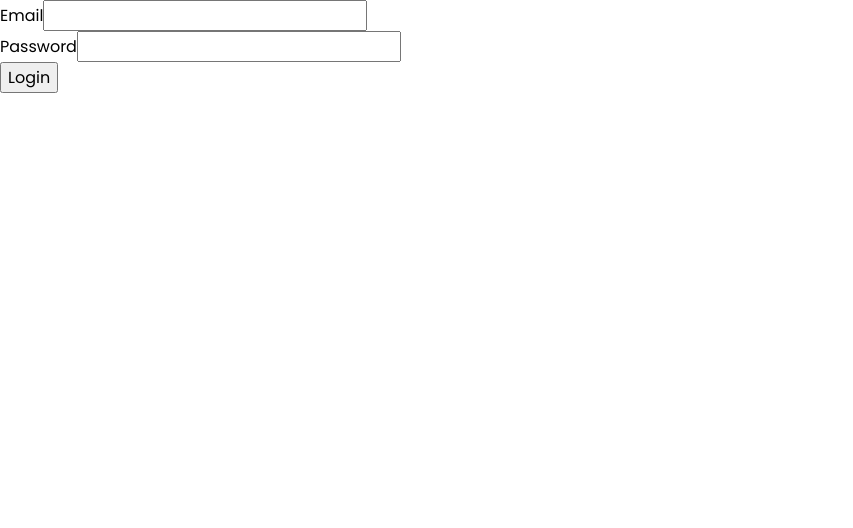
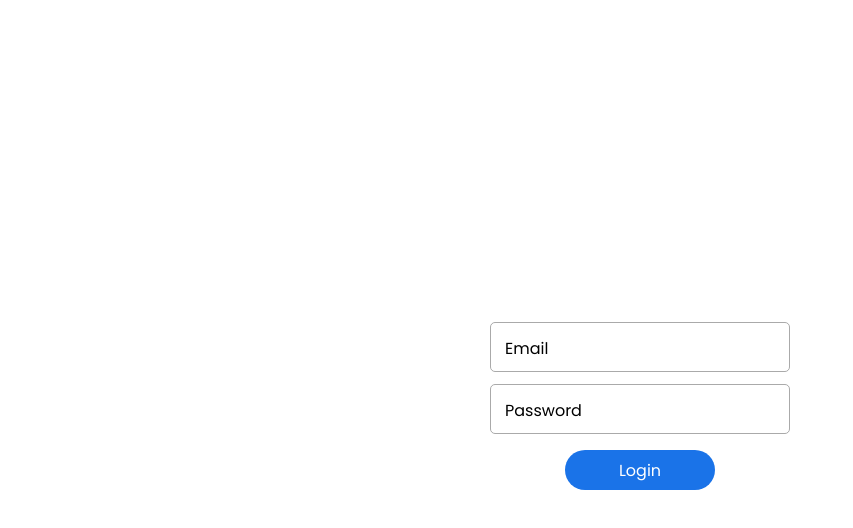
Before and after one commit to MatheusF99/Usher-front, a React (Create React App) app: page /login in a window 1280 px wide. Shown: the top 528 px of the page, without its empty margins (0-853 px from the left). Built offline with nearby package versions, Linux system fonts and the light colour scheme.

Commit message:
criando a mensagens de erro

```diff
--- a/src/pages/CreateUserPage/create.css
+++ b/src/pages/CreateUserPage/create.css
@@ -108,7 +108,7 @@ fieldset .header-text h1{
   position: relative;
 
   border: 1px solid #aaa;
-  border-radius: 3px;
+  border-radius: 5px;
 
   -webkit-appearance: none;
   -ms-appearance: none;
--- a/src/pages/ListUserPage/index.tsx
+++ b/src/pages/ListUserPage/index.tsx
@@ -14,16 +14,23 @@ interface User{
 function HomePage() {
   const [users, setUsers] = useState<User[]>([])
 
+  const token = localStorage.getItem('token')
+
   useEffect(() => {
     api.get('/users', {
       headers:{
-        authorization: localStorage.getItem('token')
+        authorization: token
       }
     }
     ).then(response =>{
+      console.log({
+       token,
+        response
+      });
+
       setUsers(response.data)
     })
-  }, [])
+  }, [token])
 
 
   return (
@@ -33,8 +40,8 @@ function HomePage() {
       {
         users.map(user =>{
           return(
-            <div className="info-user">
-              <p key={user.id}> {user.name} </p>
+            <div key={user.id} className="info-user">
+              <p > {user.name} </p>
               <p> {user.email} </p>
               <img src={user.images[0].url} alt={user.name}/>
             </div>
--- a/src/pages/LoginPage/LoginPage.tsx
+++ b/src/pages/LoginPage/LoginPage.tsx
@@ -2,7 +2,7 @@ import React, {FormEvent, useState} from 'react';
 import { useHistory } from 'react-router-dom'
 import api from '../../services/api';
 
-
+import './login.css'
 // import { Container } from './styles';
 
 function LoginPage(){
@@ -28,7 +28,7 @@ function LoginPage(){
       if(!response.data.auth){
 
         setLoginStatus(false)
-        console.log(response.status);
+        console.log(response.data);
 
 
       } else {
@@ -48,34 +48,36 @@ function LoginPage(){
     <div className="login-page">
       <form onSubmit={handleLogin} action="">
 
-        <div className="input-conainer">
-          <label className="login-label" htmlFor="">Email</label>
+        <div className="input-container">
           <input
-            className="login-input"
+            required
             type="email"
             value={emailUser}
             onChange={event => setEmailUser(event.target.value)}
           />
+          <label htmlFor="">Email</label>
         </div>
 
-        <div className="input-conainer">
-          <label className="login-label" htmlFor="">Password</label>
+        <div className="input-container">
           <input
-            className="login-input"
+            required
             type="password"
             value={passwordUser}
             onChange={event => setPasswordUser(event.target.value)}
           />
+          <label htmlFor="">Password</label>
         </div>
 
-        <button type="submit">
+        <button type="submit" className="button-form">
           Login
         </button>
 
       </form>
-      {loginStatus && (
-        <button type='button' onClick={userAutheticate}> Checar autenticação </button>
-       )}
+      <div className="button-container">
+        {loginStatus && (
+          <button type='button' onClick={userAutheticate}> Checar autenticação </button>
+        )}
+      </div>
     </div>
   )
 }
--- /dev/null
+++ b/src/pages/LoginPage/login.css
@@ -0,0 +1,87 @@
+.login-page{
+  width: 100%;
+  height: 100%;
+
+  display: flex;
+  justify-content: center;
+  align-items: center;
+
+  position: relative;
+}
+
+form{
+  width: 30%;
+  height: 70%;
+
+  display: flex;
+  justify-content: center;
+  align-items: center;
+
+  flex-direction: column;
+
+}
+
+form .input-container{
+  position: relative;
+  width: 300px;
+
+  display: flex;
+  justify-content: center;
+
+  margin-top: 12px;
+}
+
+form .input-container input{
+
+  width: 300px;
+  height: 50px;
+  outline: none;
+  padding: 16px;
+
+  position: relative;
+
+  border: 1px solid #aaa;
+  border-radius: 5px;
+
+  -webkit-appearance: none;
+  -ms-appearance: none;
+  -moz-appearance: none;
+  appearance: none;
+
+  background: #fff;
+  z-index: 1;
+}
+
+form .input-container label{
+  position: absolute;
+
+  left: 10px;
+  top: calc(50% + 1px);
+  transform: translateY(-50%);
+  color: #000;
+  transition: all .3s ease;
+
+  padding: 0 5px;
+
+  z-index: 10;
+}
+
+form .input-container input:valid + label,
+form .input-container input:focus + label{
+  top: -1px;
+  font-size: 15px;
+  background-color: #fff;
+}
+
+form .button-form{
+  margin-top: 16px;
+
+  background: var(--first-color);
+  border: 0;
+  width: 150px;
+  height: 40px;
+
+  color: #fff;
+
+  border-radius: 50px;
+}
--- a/src/pages/Sucess/index.tsx
+++ b/src/pages/Sucess/index.tsx
@@ -7,8 +7,8 @@ function Sucess() {
     <div>
       <h1>usucario criado com sucesso</h1>
 
-      <Link to='/user'>
-        home
+      <Link to='/login'>
+        Login
       </Link>
     </div>
   )
```
